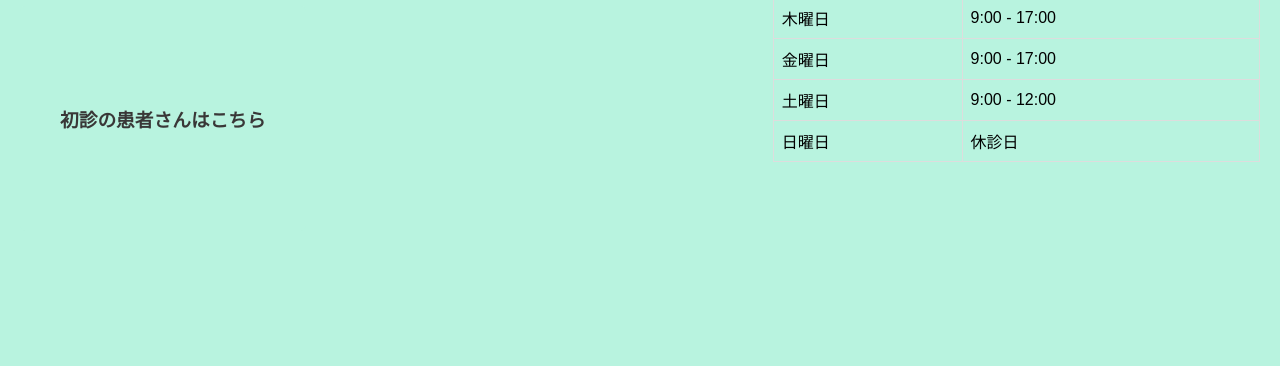
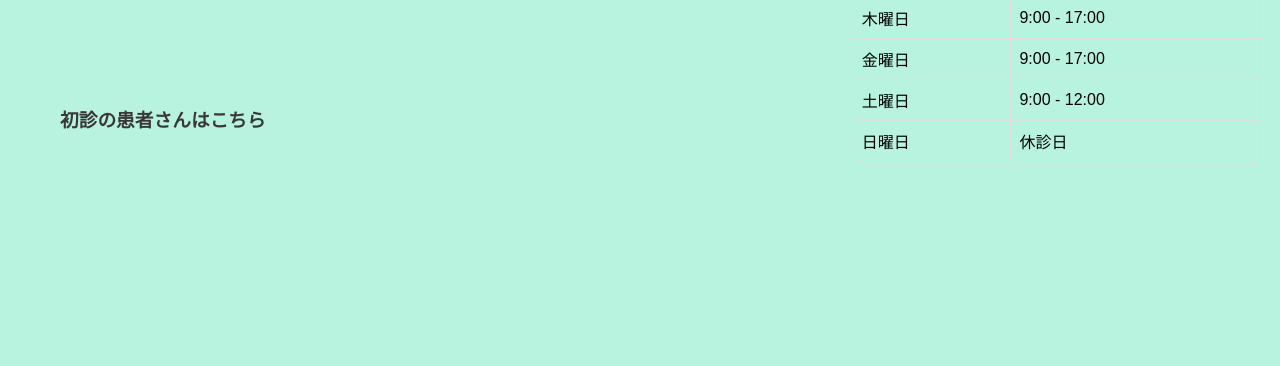
Before and after one commit to fumioMatsunari/clinic, a plain HTML site: page index.html in a window 1280 px wide. Shown: the part 434-800 px from the top of the page. Drawn offline with Linux system fonts and the light colour scheme.

Commit message:
Add files via upload

```diff
--- a/index.html
+++ b/index.html
@@ -83,6 +83,7 @@
             width: 300px;
             text-align: center;
             margin-right: 20px;
+            padding-right: 200px;
             color: rgb(45, 45, 45);
         }
 
```
